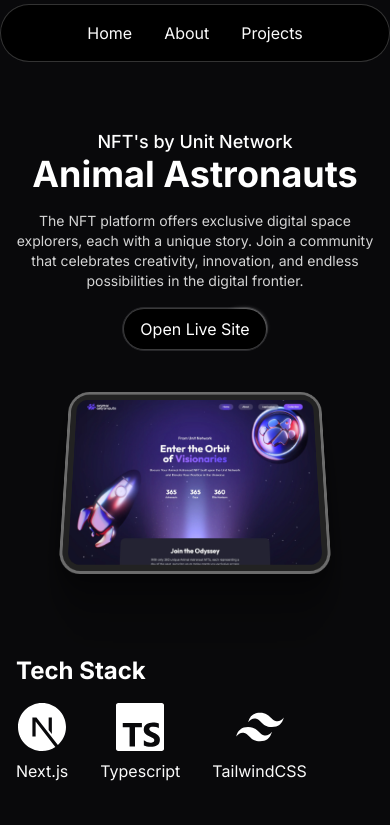
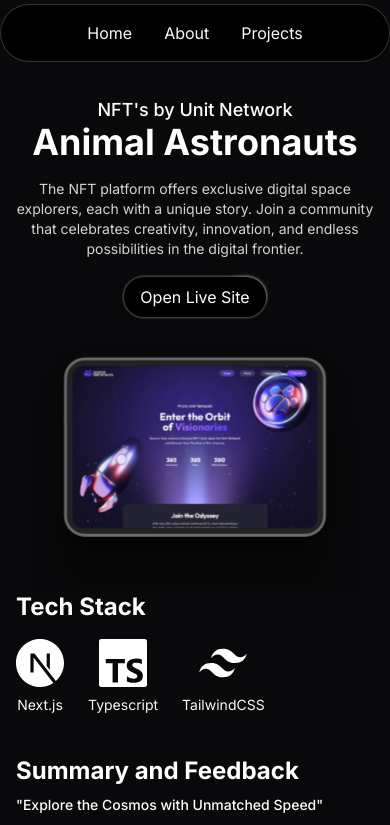
Before and after one commit to maxwiranata/maxwiranata.github.io, a Next.js app: page /projects/0 in a window 390 px wide. Shown: the top 825 px of the page. Built offline with nearby package versions, Linux system fonts and the light colour scheme.

Commit message:
fix: mobile responsiveness fixes

```diff
--- a/src/app/about/components/Experiences.tsx
+++ b/src/app/about/components/Experiences.tsx
@@ -28,14 +28,14 @@
               alt="startup template"
               width={400}
               height={400}
-              className="rounded-lg object-cover object-top h-20 md:h-44 lg:h-60 w-full shadow-[0_0_24px_rgba(34,_42,_53,_0.06),_0_1px_1px_rgba(0,_0,_0,_0.05),_0_0_0_1px_rgba(34,_42,_53,_0.04),_0_0_4px_rgba(34,_42,_53,_0.08),_0_16px_68px_rgba(47,_48,_55,_0.05),_0_1px_0_rgba(255,_255,_255,_0.1)_inset]"
+              className="rounded-lg object-cover object-top h-44 lg:h-60 w-full shadow-[0_0_24px_rgba(34,_42,_53,_0.06),_0_1px_1px_rgba(0,_0,_0,_0.05),_0_0_0_1px_rgba(34,_42,_53,_0.04),_0_0_4px_rgba(34,_42,_53,_0.08),_0_16px_68px_rgba(47,_48,_55,_0.05),_0_1px_0_rgba(255,_255,_255,_0.1)_inset]"
             />
             <Image
               src="/images/projects/animal-astronauts/home.webp"
               alt="startup template"
               width={400}
               height={400}
-              className="rounded-lg object-cover object-top h-20 md:h-44 lg:h-60 w-full shadow-[0_0_24px_rgba(34,_42,_53,_0.06),_0_1px_1px_rgba(0,_0,_0,_0.05),_0_0_0_1px_rgba(34,_42,_53,_0.04),_0_0_4px_rgba(34,_42,_53,_0.08),_0_16px_68px_rgba(47,_48,_55,_0.05),_0_1px_0_rgba(255,_255,_255,_0.1)_inset]"
+              className="rounded-lg object-cover object-top h-44 lg:h-60 w-full shadow-[0_0_24px_rgba(34,_42,_53,_0.06),_0_1px_1px_rgba(0,_0,_0,_0.05),_0_0_0_1px_rgba(34,_42,_53,_0.04),_0_0_4px_rgba(34,_42,_53,_0.08),_0_16px_68px_rgba(47,_48,_55,_0.05),_0_1px_0_rgba(255,_255,_255,_0.1)_inset]"
             />
           </div>
         </div>
@@ -66,7 +66,7 @@
               alt="startup template"
               width={500}
               height={500}
-              className="rounded-lg object-cover h-20 md:h-44 lg:h-60 w-full shadow-[0_0_24px_rgba(34,_42,_53,_0.06),_0_1px_1px_rgba(0,_0,_0,_0.05),_0_0_0_1px_rgba(34,_42,_53,_0.04),_0_0_4px_rgba(34,_42,_53,_0.08),_0_16px_68px_rgba(47,_48,_55,_0.05),_0_1px_0_rgba(255,_255,_255,_0.1)_inset]"
+              className="rounded-lg object-cover h-44 lg:h-60 w-full shadow-[0_0_24px_rgba(34,_42,_53,_0.06),_0_1px_1px_rgba(0,_0,_0,_0.05),_0_0_0_1px_rgba(34,_42,_53,_0.04),_0_0_4px_rgba(34,_42,_53,_0.08),_0_16px_68px_rgba(47,_48,_55,_0.05),_0_1px_0_rgba(255,_255,_255,_0.1)_inset]"
             />
           </div>
         </div>
@@ -99,7 +99,7 @@
               alt="startup template"
               width={500}
               height={500}
-              className="rounded-lg object-cover h-20 md:h-44 lg:h-60 w-full shadow-[0_0_24px_rgba(34,_42,_53,_0.06),_0_1px_1px_rgba(0,_0,_0,_0.05),_0_0_0_1px_rgba(34,_42,_53,_0.04),_0_0_4px_rgba(34,_42,_53,_0.08),_0_16px_68px_rgba(47,_48,_55,_0.05),_0_1px_0_rgba(255,_255,_255,_0.1)_inset]"
+              className="rounded-lg object-cover h-44 lg:h-60 w-full shadow-[0_0_24px_rgba(34,_42,_53,_0.06),_0_1px_1px_rgba(0,_0,_0,_0.05),_0_0_0_1px_rgba(34,_42,_53,_0.04),_0_0_4px_rgba(34,_42,_53,_0.08),_0_16px_68px_rgba(47,_48,_55,_0.05),_0_1px_0_rgba(255,_255,_255,_0.1)_inset]"
             />
           </div>
         </div>
@@ -139,14 +139,14 @@
               alt="startup template"
               width={500}
               height={500}
-              className="rounded-lg object-cover h-20 md:h-44 lg:h-60 w-full shadow-[0_0_24px_rgba(34,_42,_53,_0.06),_0_1px_1px_rgba(0,_0,_0,_0.05),_0_0_0_1px_rgba(34,_42,_53,_0.04),_0_0_4px_rgba(34,_42,_53,_0.08),_0_16px_68px_rgba(47,_48,_55,_0.05),_0_1px_0_rgba(255,_255,_255,_0.1)_inset]"
+              className="rounded-lg object-cover h-44 lg:h-60 w-full shadow-[0_0_24px_rgba(34,_42,_53,_0.06),_0_1px_1px_rgba(0,_0,_0,_0.05),_0_0_0_1px_rgba(34,_42,_53,_0.04),_0_0_4px_rgba(34,_42,_53,_0.08),_0_16px_68px_rgba(47,_48,_55,_0.05),_0_1px_0_rgba(255,_255,_255,_0.1)_inset]"
             />
             <Image
               src="/images/experiences/apple/photo2.webp"
               alt="startup template"
               width={500}
               height={500}
-              className="rounded-lg object-cover h-20 md:h-44 lg:h-60 w-full shadow-[0_0_24px_rgba(34,_42,_53,_0.06),_0_1px_1px_rgba(0,_0,_0,_0.05),_0_0_0_1px_rgba(34,_42,_53,_0.04),_0_0_4px_rgba(34,_42,_53,_0.08),_0_16px_68px_rgba(47,_48,_55,_0.05),_0_1px_0_rgba(255,_255,_255,_0.1)_inset]"
+              className="rounded-lg object-cover h-44 lg:h-60 w-full shadow-[0_0_24px_rgba(34,_42,_53,_0.06),_0_1px_1px_rgba(0,_0,_0,_0.05),_0_0_0_1px_rgba(34,_42,_53,_0.04),_0_0_4px_rgba(34,_42,_53,_0.08),_0_16px_68px_rgba(47,_48,_55,_0.05),_0_1px_0_rgba(255,_255,_255,_0.1)_inset]"
             />
           </div>
         </div>
@@ -201,14 +201,14 @@
               alt="startup template"
               width={500}
               height={500}
-              className="rounded-lg object-cover object-top h-20 md:h-44 lg:h-60 w-full shadow-[0_0_24px_rgba(34,_42,_53,_0.06),_0_1px_1px_rgba(0,_0,_0,_0.05),_0_0_0_1px_rgba(34,_42,_53,_0.04),_0_0_4px_rgba(34,_42,_53,_0.08),_0_16px_68px_rgba(47,_48,_55,_0.05),_0_1px_0_rgba(255,_255,_255,_0.1)_inset]"
+              className="rounded-lg object-cover object-top h-44 lg:h-60 w-full shadow-[0_0_24px_rgba(34,_42,_53,_0.06),_0_1px_1px_rgba(0,_0,_0,_0.05),_0_0_0_1px_rgba(34,_42,_53,_0.04),_0_0_4px_rgba(34,_42,_53,_0.08),_0_16px_68px_rgba(47,_48,_55,_0.05),_0_1px_0_rgba(255,_255,_255,_0.1)_inset]"
             />
             <Image
               src="/images/projects/saba/about.webp"
               alt="startup template"
               width={500}
               height={500}
-              className="rounded-lg object-cover object-top h-20 md:h-44 lg:h-60 w-full shadow-[0_0_24px_rgba(34,_42,_53,_0.06),_0_1px_1px_rgba(0,_0,_0,_0.05),_0_0_0_1px_rgba(34,_42,_53,_0.04),_0_0_4px_rgba(34,_42,_53,_0.08),_0_16px_68px_rgba(47,_48,_55,_0.05),_0_1px_0_rgba(255,_255,_255,_0.1)_inset]"
+              className="rounded-lg object-cover object-top h-44 lg:h-60 w-full shadow-[0_0_24px_rgba(34,_42,_53,_0.06),_0_1px_1px_rgba(0,_0,_0,_0.05),_0_0_0_1px_rgba(34,_42,_53,_0.04),_0_0_4px_rgba(34,_42,_53,_0.08),_0_16px_68px_rgba(47,_48,_55,_0.05),_0_1px_0_rgba(255,_255,_255,_0.1)_inset]"
             />
           </div>
         </div>
--- a/src/app/projects/[id]/components/ProjectDetail.tsx
+++ b/src/app/projects/[id]/components/ProjectDetail.tsx
@@ -89,7 +89,7 @@
             {project?.techStack.map((tech, index) => (
               <div
                 key={index}
-                className="flex flex-col items-center flex-shrink-0 mr-8"
+                className="flex flex-col items-center flex-shrink-0 mr-6 md:mr-8 text-sm md:text-base"
               >
                 <tech.icon
                   size={48}
--- a/src/components/partials/ContainerScrollAnimation.tsx
+++ b/src/components/partials/ContainerScrollAnimation.tsx
@@ -41,13 +41,18 @@
       ref={containerRef}
     >
       <div
-        className="py-10 w-full relative"
+        className="py-2 md:py-10 w-full relative"
         style={{
           perspective: "1000px",
         }}
       >
         <Header translate={translate} titleComponent={titleComponent} />
-        <Card rotate={rotate} translate={translate} scale={scale}>
+        <Card
+          rotate={rotate}
+          translate={translate}
+          scale={scale}
+          isMobile={isMobile}
+        >
           {children}
         </Card>
       </div>
@@ -69,10 +74,12 @@
 };
 
 export const Card = ({
+  isMobile,
   rotate,
   scale,
   children,
 }: {
+  isMobile: Boolean;
   rotate: MotionValue<number>;
   scale: MotionValue<number>;
   translate: MotionValue<number>;
@@ -81,14 +88,14 @@
   return (
     <motion.div
       style={{
-        rotateX: rotate,
+        rotateX: !isMobile ? rotate : 0,
         scale,
         boxShadow:
           "0 0 #0000004d, 0 9px 20px #0000004a, 0 37px 37px #00000042, 0 84px 50px #00000026, 0 149px 60px #0000000a, 0 233px 65px #00000003",
       }}
       className="max-w-5xl -mt-12 mx-auto h-[16rem] md:h-[30rem] lg:h-[40rem] w-full border-4 border-[#6C6C6C] p-2 md:p-6 bg-[#222222] rounded-[30px] shadow-2xl"
     >
-      <div className=" h-full w-full  overflow-hidden rounded-2xl bg-gray-100 dark:bg-zinc-900 md:rounded-2xl md:p-4 ">
+      <div className="h-full w-full overflow-hidden rounded-2xl bg-gray-100 dark:bg-zinc-900 md:rounded-2xl md:p-4 ">
         {children}
       </div>
     </motion.div>
--- a/src/components/partials/HeroParallax.tsx
+++ b/src/components/partials/HeroParallax.tsx
@@ -132,7 +132,7 @@
         experiences. I thrive on turning complex ideas into elegant solutions
         that inspire and engage users.
       </div>
-      <a href="/pdf/cv.pdf" download>
+      <a href="/pdf/Maximus Aurelius Wiranata - CV.pdf" download>
         <HoverBorderGradient
           containerClassName="rounded-full"
           as="button"
```
Also changed, not shown: 1 other file (tests, documents, lock files or other folders).
